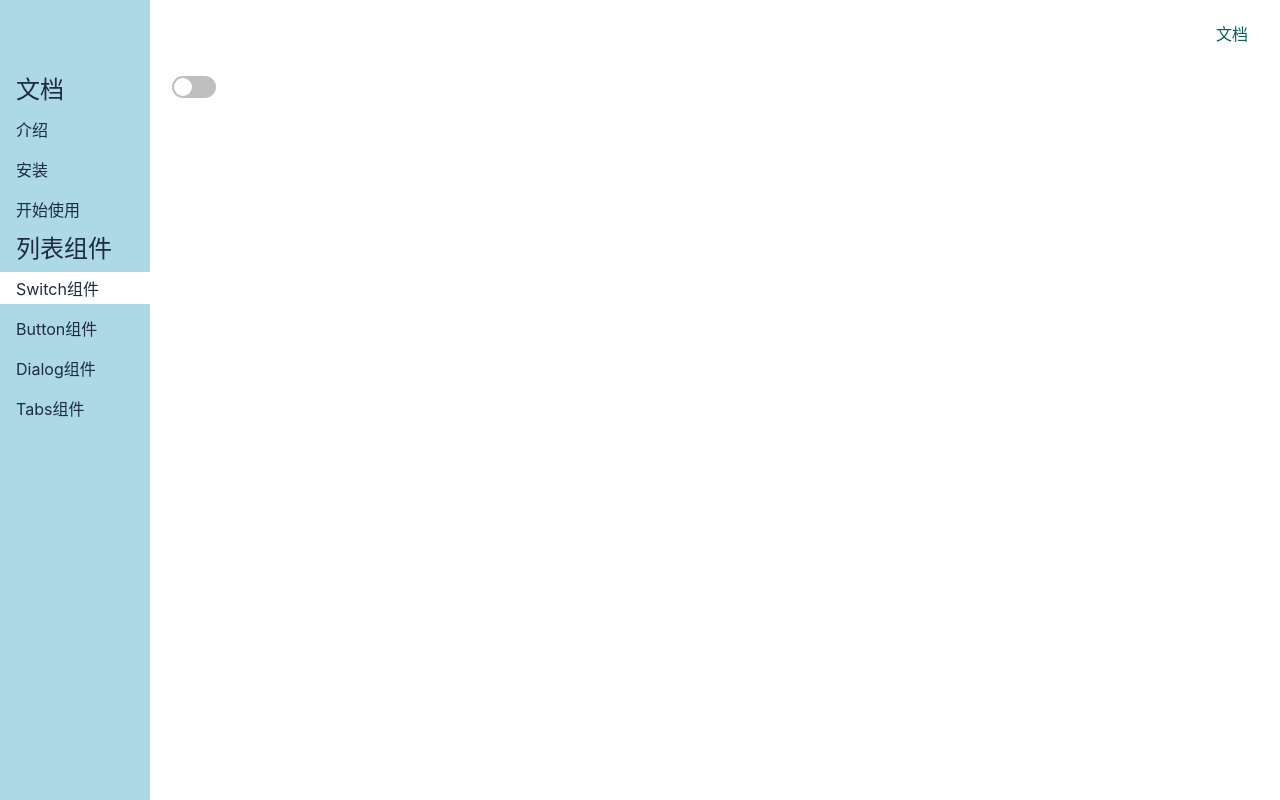
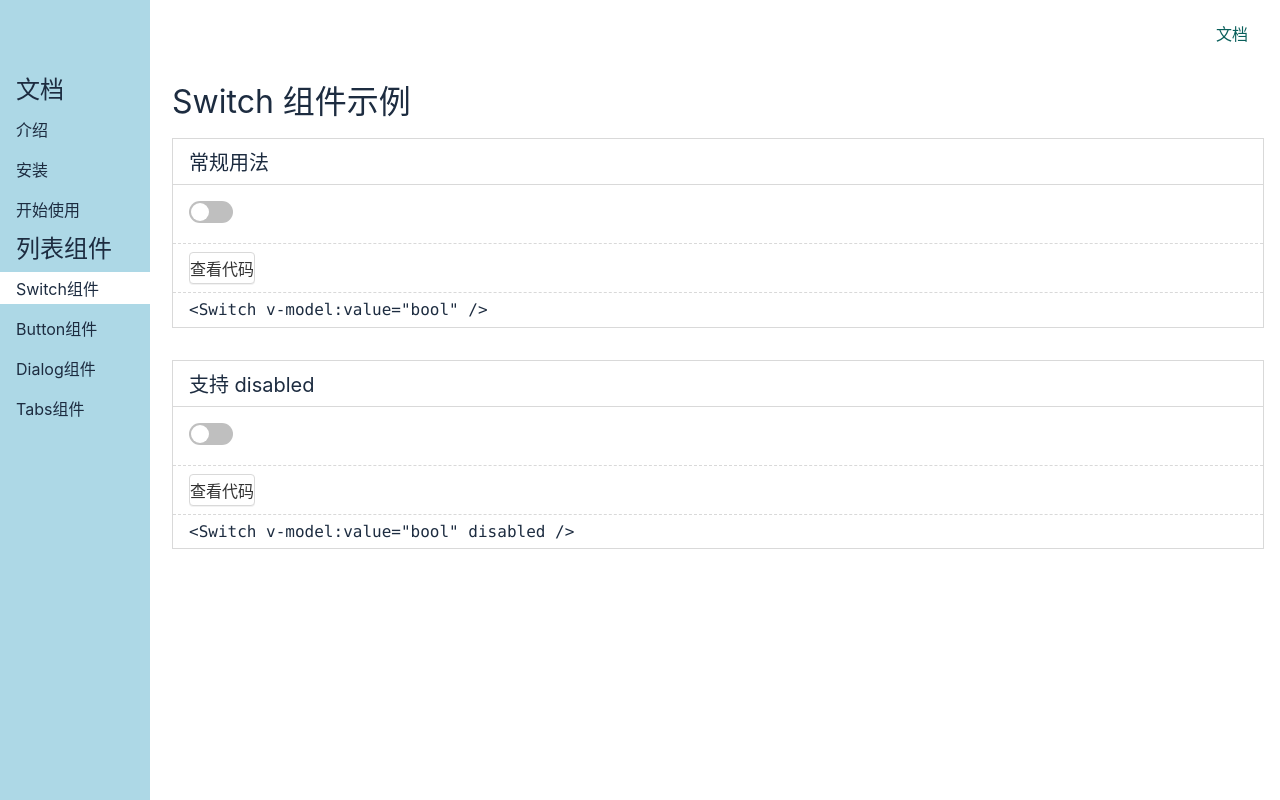
Before and after one commit to atlfsj/vue3-gulu-aurora-ui-source, a Vue app: page /#/doc/switch in a window 1280 px wide. Built offline with nearby package versions, Linux system fonts and the light colour scheme.

Commit message:
更新 SwitchDemo

```diff
--- a/src/components/SwitchDemo.vue
+++ b/src/components/SwitchDemo.vue
@@ -1,17 +1,84 @@
 <template>
-    <div>
-      <Switch v-model:value="bool" />
+  <div>
+    <h1>Switch 组件示例 </h1>
+    <div class="demo">
+      <h2>常规用法</h2>
+      <div class="demo-component">
+        <Switch v-model:value="bool" />
+      </div>
+      <div class="demo-actions">
+        <Button>查看代码</Button>
+      </div>
+      <div class="demo-code">
+        <pre>&lt;Switch v-model:value="bool" /&gt;</pre>
+      </div>
     </div>
+    <div class="demo">
+      <h2>支持 disabled </h2>
+      <div class="demo-component">
+        <Switch v-model:value="bool" disabled />
+      </div>
+      <div class="demo-actions">
+        <Button>查看代码</Button>
+      </div>
+      <div class="demo-code">
+        <pre>&lt;Switch v-model:value="bool" disabled /&gt;</pre>
+      </div>
+    </div>
+  </div>
 </template>
 
 <script lang="ts">
 import Switch from '../lib/Switch.vue'
-import { ref } from 'vue'
+import Button from '../lib/Button.vue'
+import {
+  ref
+} from 'vue'
 export default {
-    components: {Switch},
-    setup(){
-      const bool = ref(false)
-      return {bool}
+  components: {
+    Switch,
+    Button
+  },
+  setup() {
+    const bool = ref(false)
+    return {
+      bool
     }
   }
+}
 </script>
+
+<style lang="scss" scoped>
+$border-color: #d9d9d9;
+
+.demo {
+  border: 1px solid $border-color;
+  margin: 16px 0 32px;
+
+  >h2 {
+    font-size: 20px;
+    padding: 8px 16px;
+    border-bottom: 1px solid $border-color;
+  }
+
+  &-component {
+    padding: 16px;
+  }
+
+  &-actions {
+    padding: 8px 16px;
+    border-top: 1px dashed $border-color;
+  }
+
+  &-code {
+    padding: 8px 16px;
+    border-top: 1px dashed $border-color;
+
+    >pre {
+      line-height: 1.1;
+      font-family: Consolas, 'Courier New', Courier, monospace;
+      margin: 0;
+    }
+  }
+}
+</style>
```
